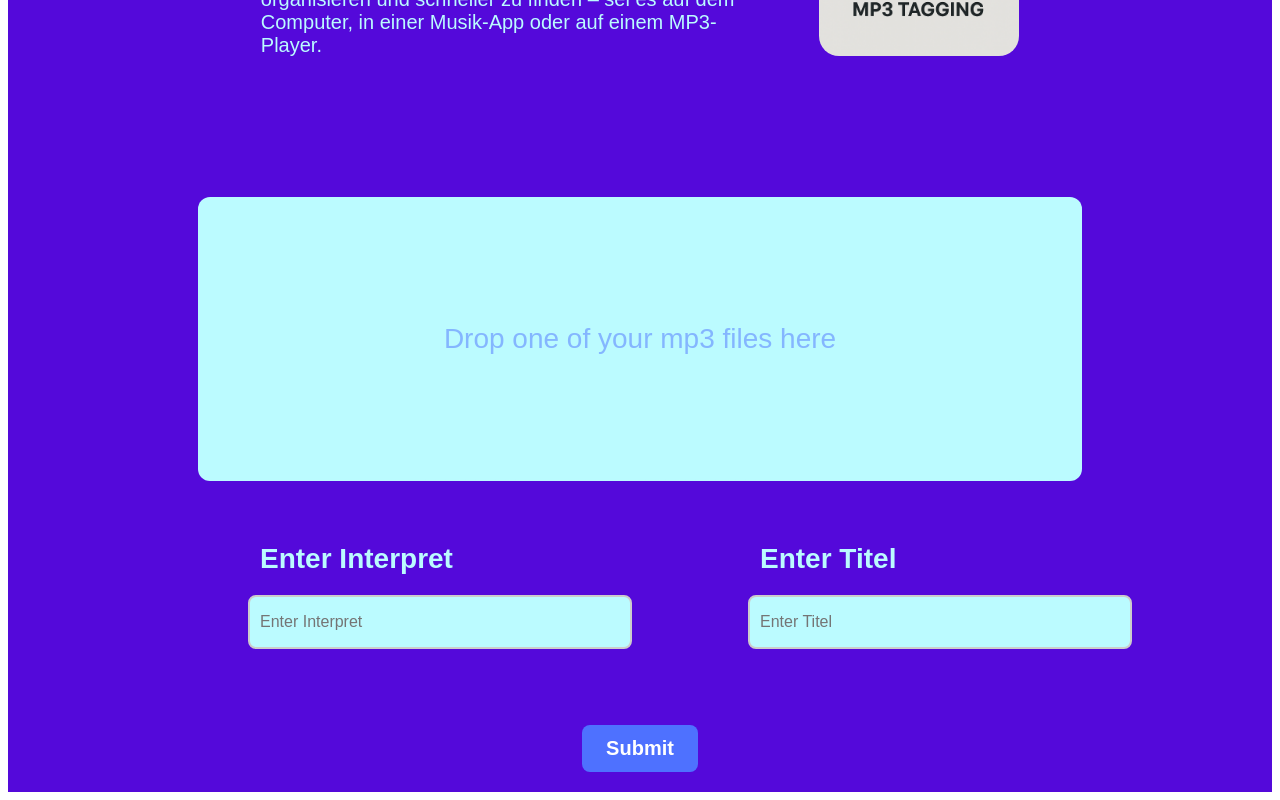
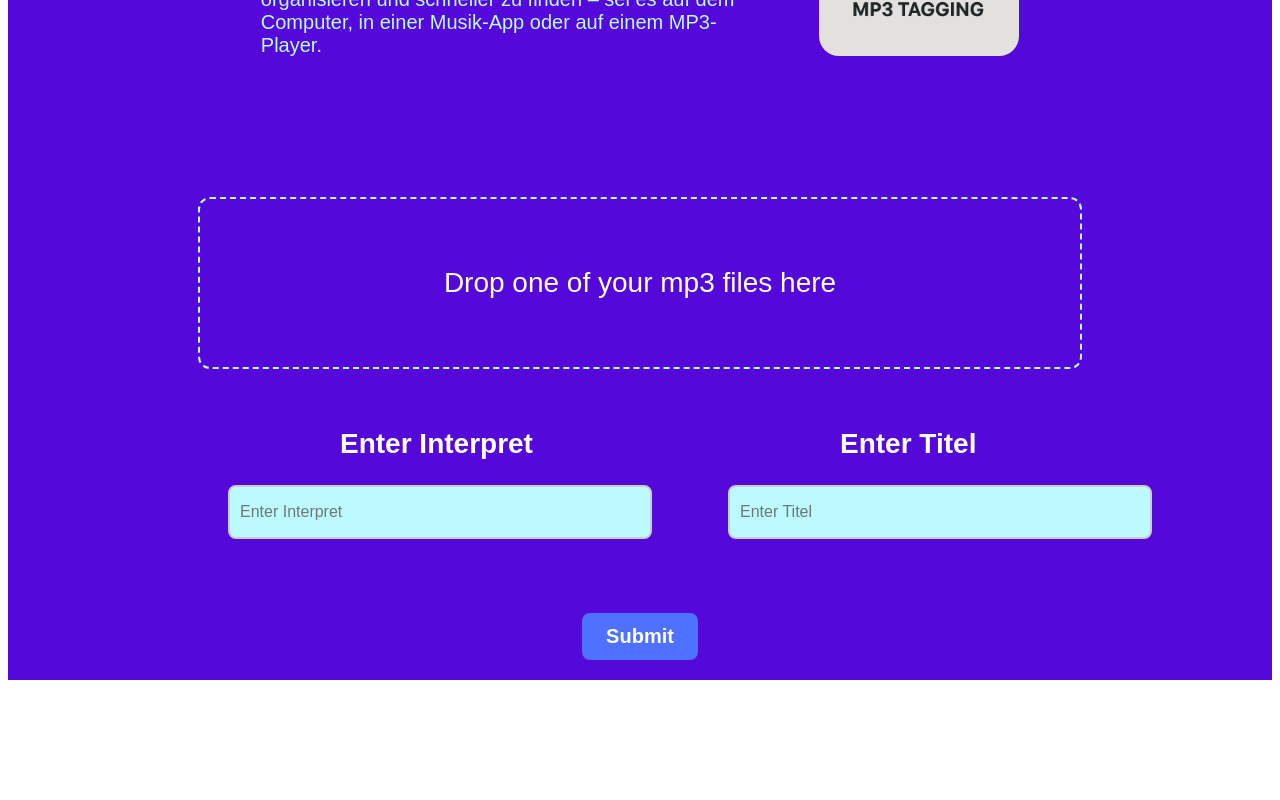
Before and after one commit to Youdontknowme720/taggerweb, a React (Vite) app: page /tagger in a window 1280 px wide. Shown: the part 495-1295 px from the top of the page. After the commit the page ends 1183 px from the top, so only its background shows below. Built offline with nearby package versions, Linux system fonts and the light colour scheme.

Commit message:
refactored to own tagger side

```diff
--- a/src/comps/DropboxAndInput/Dropbox.css
+++ b/src/comps/DropboxAndInput/Dropbox.css
@@ -1,16 +1,5 @@
-.container-dropbox {
-    display: flex;
-    flex-direction: column;
-    align-items: center;
-    justify-content: center;
-    width: 1000px;
-    height: 200px;
-    background-color: #BBFBFF;
-    border-radius: 20px;
-}
-
 .dropbox-text {
     font-size: 28px;
     font-family: 'Outfit', sans-serif;
-    color: rgba(78, 113, 255, 0.5);
+    color: white;
 }
--- a/src/comps/DropboxAndInput/TaggingField.css
+++ b/src/comps/DropboxAndInput/TaggingField.css
@@ -9,11 +9,11 @@
     font-family: 'Outfit', sans-serif;
 }
 .tag-label{
-    width: 90%;
+    width: 50%;
     font-size: 28px;
     font-weight: bold;
-    margin-bottom: 10px;
-    color: #BBFBFF;
+    margin-bottom: 15px;
+    color: white;
 }
 
 .tag-input{
@@ -21,7 +21,7 @@
     color: black;
     font-family: 'Outfit', sans-serif;
     font-size: 20px;
-    width: 90%;
+    width: 100%;
     height: 30px;
     border-radius: 10px;
 }
--- a/src/pages/TaggerPage.tsx
+++ b/src/pages/TaggerPage.tsx
@@ -17,6 +17,7 @@ const TaggerPage = () => {
             alignItems: "center",
             justifyContent: "center",
             height: "100%",
+            width: "100%",
             backgroundColor: "rgba(84, 9, 218, 1)",
             fontFamily: "'Outfit', sans-serif"
         }}>
@@ -29,7 +30,7 @@ const TaggerPage = () => {
             <div style={{display: "flex", justifyContent: "center", marginTop: "120px"}}>
                 <Dropbox onFileDrop={setFile} />
             </div>
-            <div style={{display: "flex", justifyContent: "center"}}>
+            <div style={{display: "flex"}}>
                 <TaggingField tagname="Enter Interpret" value={interpret} onChange={setInterpret} />
                 <TaggingField tagname="Enter Titel" value={titel} onChange={setTitel} />
             </div>
```
